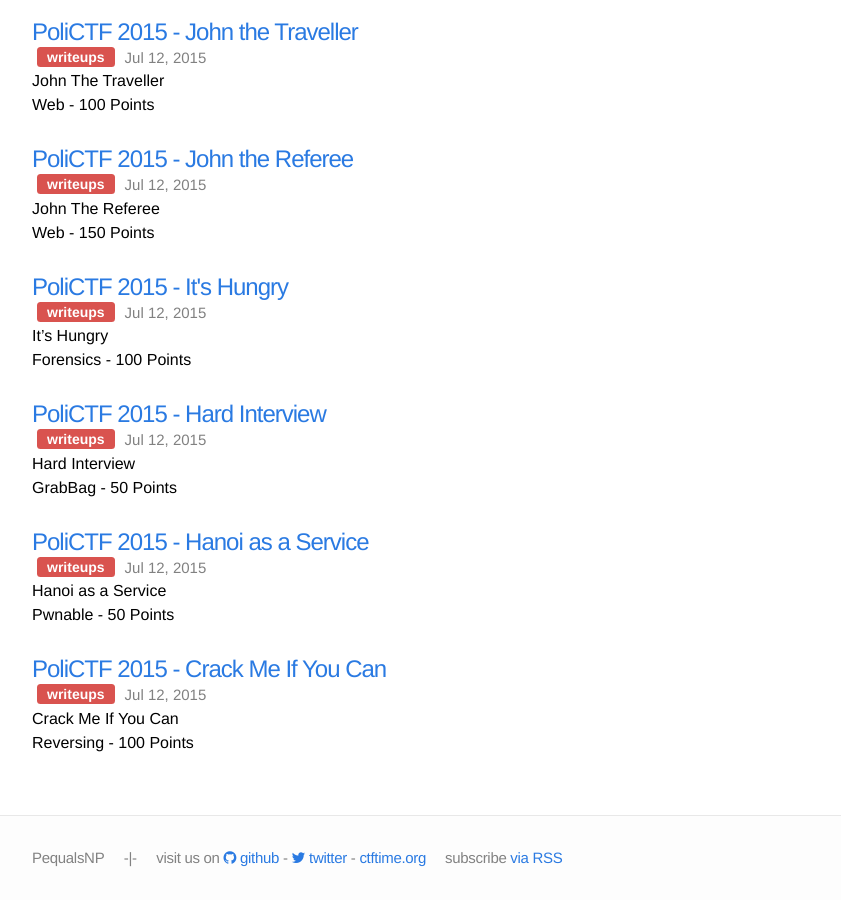
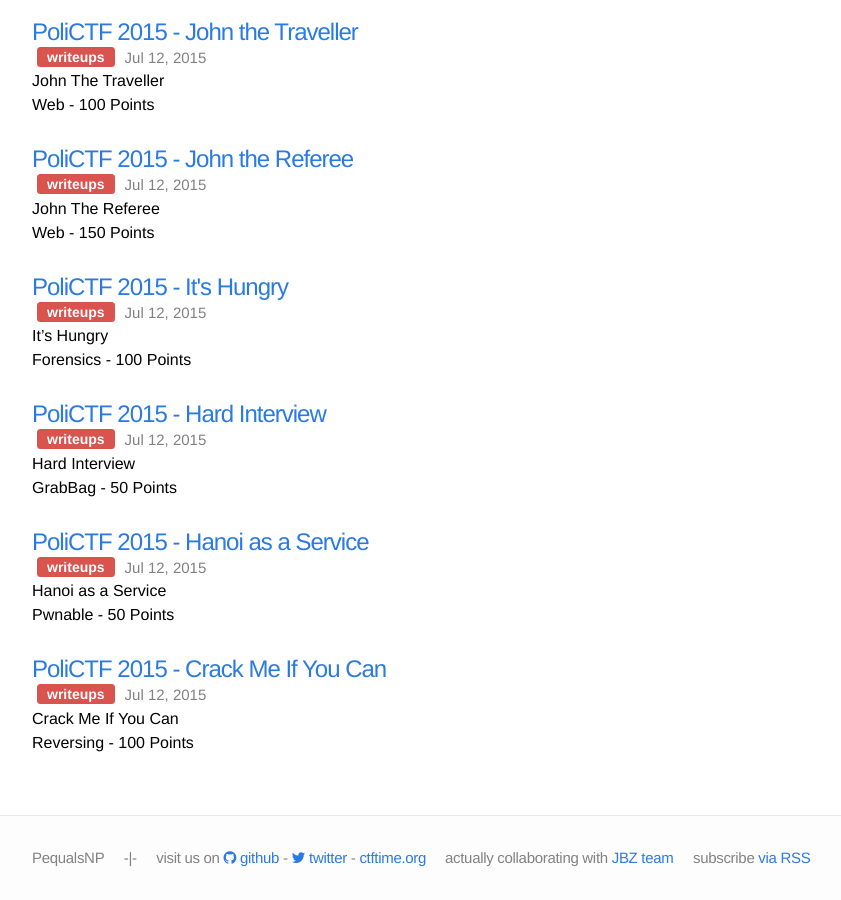
Before and after one commit to PequalsNP-team/pequalsnp-team.github.io, a Jekyll site: the page built from index.html, in a window 1280 px wide and 900 px high, scrolled down 3356 px. Shown: the whole window, without its empty margins (208-1049 px from the left). Built offline with Jekyll 4.4.1, drawn with Linux system fonts in a browser that asks for light colours.

Commit message:
jbz collab

```diff
--- a/_includes/footer.html
+++ b/_includes/footer.html
@@ -27,6 +27,7 @@
         </a>
         {% endif %}
       </li>
+      <li>actually collaborating with <a href="https://jbzteam.github.io">JBZ team</a></li>
       <li>subscribe <a href="{{ "/feed.xml" | prepend: site.baseurl }}">via RSS</a></li>
     </ul>
 
```
